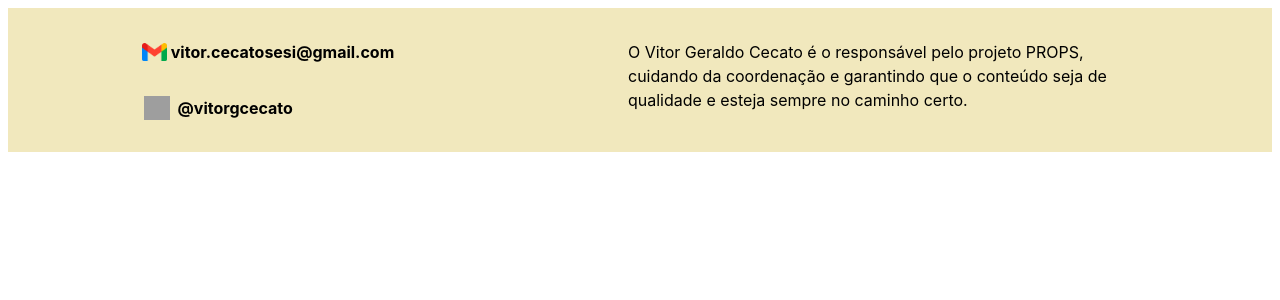
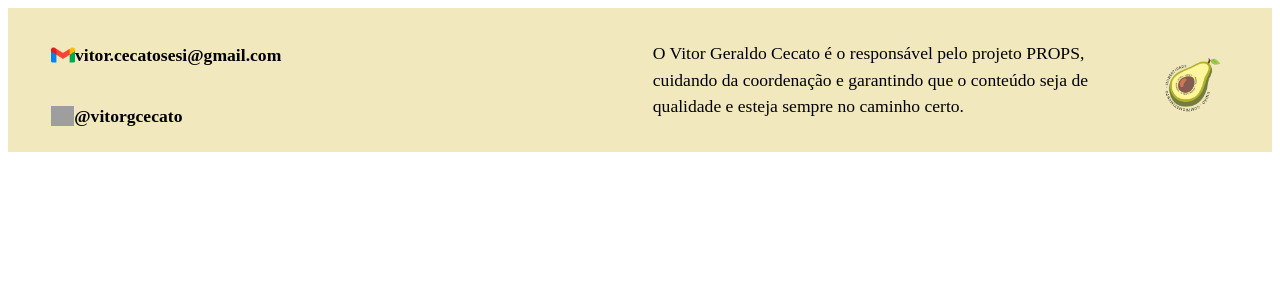
Before and after one commit to vitorcecato-sesi/desafio-react-grupo3, a React (Vite) app: page / in a window 1280 px wide. Shown: the top 300 px of the page. Built offline with nearby package versions, Linux system fonts and the light colour scheme; grey boxes are pictures that could not be loaded.

Commit message:
alteracoes , coloquei a img da logo , coloquei um efeito na imgLogo

```diff
--- a/src/App.jsx
+++ b/src/App.jsx
@@ -2,13 +2,14 @@ import './App.css'
 import Footer from "./components/Footer"
 import foto from "./assets/gmail.png"
 import foto2 from "./assets/instagram.png"
+import logo from "./assets/logoG3.png"
 
 function App() {
 
   return (
     <>
 
-      <Footer imagem1={foto} email="vitor.cecatosesi@gmail.com" imagem2={foto2} instagram="@vitorgcecato" texto="O Vitor Geraldo Cecato é o responsável pelo projeto PROPS, cuidando da coordenação e garantindo que o conteúdo seja de qualidade e esteja sempre no caminho certo."/>
+      <Footer imagem1={foto} email="vitor.cecatosesi@gmail.com" imagem2={foto2} instagram="@vitorgcecato" texto="O Vitor Geraldo Cecato é o responsável pelo projeto PROPS, cuidando da coordenação e garantindo que o conteúdo seja de qualidade e esteja sempre no caminho certo."  imglogo={logo}/>
     </>
   )
 }
--- a/src/components/Footer.css
+++ b/src/components/Footer.css
@@ -1,17 +1,35 @@
+/*
+informacoes-contatos = Email e Instagram
+informacao-resposavel = texto falando do lider Vitor
+bloco-img1 = Imagem do email com o email
+bloco-img2 = Imagem do instagram com o instagram
+email = tamanho da fonte
+instagram = tamanho da fonte
+img = serve para as duas imagens ficarem do tamanho iguais
+p:hover = para quando passar o mouse sobre o paragrafo (informacao-resposavel) aumetar o texto e mudar de cor)
+imgLogo = tamanho da img logo e foi colococado para o lado com o padding
+*/
+
 .footer{
     background-color: #F1E8BD;
     padding: 1em;
     display: flex;
-    justify-content: space-around;
+    justify-content: space-around; /* Separar  os blocos */
+    font-family: 'Times New Roman', Times, serif;  /* Alterar a fonte do footer inteiro */
+    height: 14vh;
+}
 
+.informacoes-contatos{
+    width: 18vw;
 }
 
 .informacao-resposavel{
-    width: 40vw;
-}
-
-.informacoes-contatos{
-    width: 20vw;
+    display: flex;
+    width: 45vw;
+    align-items: center;
+    flex-direction: row;
+    padding-left: 18em;
+    font-size: 1.1rem;
 }
 
 .bloco-img1{
@@ -19,7 +37,6 @@
     flex-direction: row;
     align-items: center;
     justify-content: space-around;
-
 }
 
 .bloco-img2{
@@ -30,16 +47,33 @@
     padding-right: 6.2em
 }
 
+.email{
+    font-size: 1.1em;
+}
+
 .instagram{
-    font-size: 1em;
+    font-size: 1.1em;
 }
 
 img{
-    width: 2vw;
-    height: 3vh;
-
+    width: 1.8vw;
+    height: 2.5vh;
 }
 
-.email{
-    font-size: 1em;
+p:hover{
+    color: rgb(31, 72, 4);
+    transition: all 450ms ease-in; /*Tempo para ocorrer a aumentada de texto*/
+    transform: scale(1.2); /*Tamanho que vai aumentar*/
 }
+
+.imglogo:hover{
+     background-color: #CEE741;
+      border-radius: 50%;
+  }
+
+.imglogo{
+    width: 6vw;
+    height: 10vh;
+    padding-left: 8em;
+    padding: 5px 0px 0px 5px;
+}
--- a/src/components/Footer.jsx
+++ b/src/components/Footer.jsx
@@ -22,7 +22,9 @@ function Footer(props) {
 
         <section className="informacao-resposavel" >
             <p>{props.texto}</p>
+            <img className='imglogo' src={props.imglogo}/>
         </section>
+
 
       </footer>
 
```
